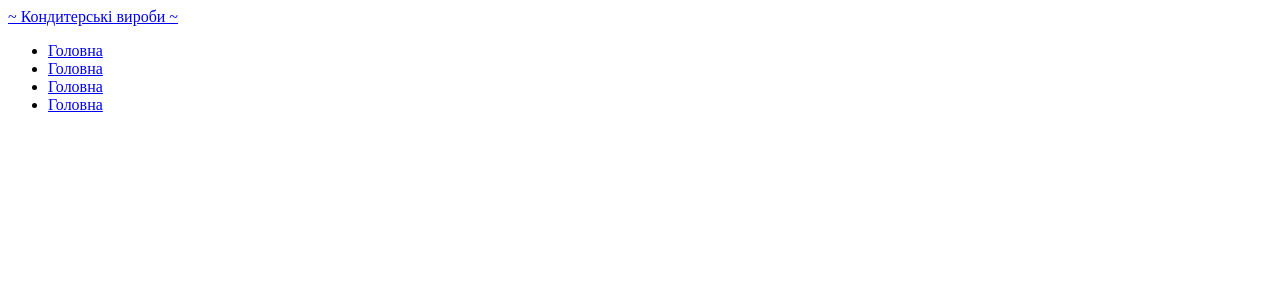
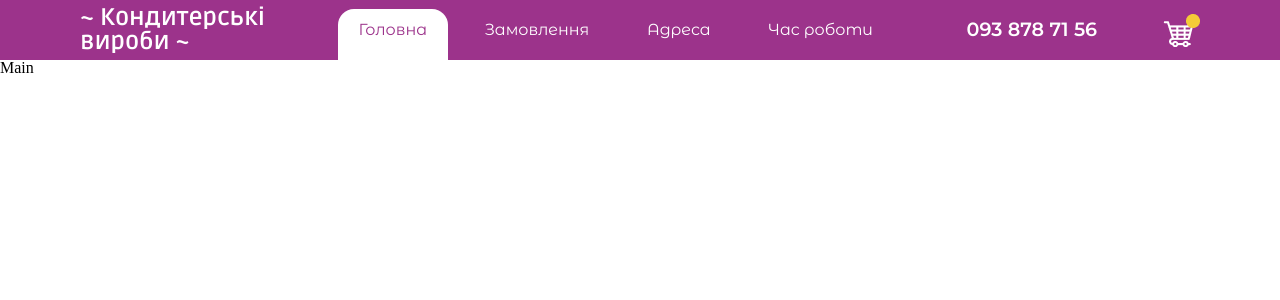
Before and after one commit to yuliadziubalo/bakery, a React (Create React App) app: page / in a window 1280 px wide. Shown: the top 300 px of the page. Built offline with nearby package versions, Linux system fonts and the light colour scheme.

Commit message:
05.04 navbar

```diff
--- a/src/components/App/App.js
+++ b/src/components/App/App.js
@@ -2,10 +2,28 @@ import React from 'react';
 import ReactDOM from 'react-dom/client';
 import Header from '../Header/Header';
 import Navbar from '../Navbar/Navbar';
+import Main from '../pages/Main';
+import Order from '../pages/Order';
+import Adress from '../pages/Adress';
 
-const App = () => {
+function App() {
+    let component
+    switch(window.location.pathname){
+        case "/":
+            component = <Main />
+            break
+        case "/order":
+            component = <Order/>
+            break
+        case "/adress":
+            component = <Adress />
+            break
+    }
     return (
-        <Navbar />
+        <>
+            <Navbar />
+            {component}
+        </>
     )
 }
 
--- a/src/components/Navbar/Navbar.css
+++ b/src/components/Navbar/Navbar.css
@@ -0,0 +1,35 @@
+@import url('https://fonts.googleapis.com/css2?family=Montserrat+Alternates:wght@400;500;600;700&family=Ruda:wght@400;700&display=swap');
+
+.a-logo{
+    font: bold 1.5rem 'Ruda', sans-serif;
+    line-height: 1.5rem;
+}
+
+.nav {
+    font-family: 'Montserrat Alternates', sans-serif;
+    font-weight: regular;
+    background: #9C338B;
+    height: 3.75rem;
+    display: flex;
+    justify-content: space-between;
+    align-items: center;
+    color: white;
+}
+
+.nav a{
+    transition: 0.3s;
+    padding: 0.7rem 1.3rem 1.3rem;
+    margin: 0 0.5rem;
+}
+
+.nav a:hover, nav a.active{
+    background:  rgb(255, 255, 255);
+    color: #9C338B;
+    cursor: pointer;
+    border-radius: 1rem 1rem 0 0;
+}
+
+.phone{
+    font-size: 1.2rem;
+    font-weight: 600;
+}
--- a/src/components/Navbar/Navbar.js
+++ b/src/components/Navbar/Navbar.js
@@ -1,25 +1,33 @@
 import React from 'react'
+import '../../reset.css'
+import './Navbar.css'
+import cart from '../../images/icons/корзина.png'
 
 function Navbar() {
   return (
-    <nav className='nav'>
-        <a href='/' className='a-logo'>~ Кондитерські вироби ~</a>
+    <nav className='nav container'>
+
+        <p className='a-logo'>~ Кондитерські <br/> вироби ~</p>
         <ul>
-            <li>
-                <a href='/'>Головна</a>
-            </li>
-            <li>
-                <a href='/'>Головна</a>
-            </li>
-            <li>
-                <a href='/'>Головна</a>
-            </li>
-            <li>
-                <a href='/'>Головна</a>
-            </li>
+            <CustomLink href="/">Головна</CustomLink>
+            <CustomLink href="/order">Замовлення</CustomLink>
+            <CustomLink href="/adress">Адреса</CustomLink>
+            <CustomLink href="/time">Час роботи</CustomLink>
         </ul>
+        <div className='phone'>093 878 71 56</div>
+        <img alt='cart' height={33} width={38} src={cart}/>
+
     </nav>
   )
 }
 
+function CustomLink({href, children, ...props}){
+    const path = window.location.pathname
+    return (
+        <li>
+            <a className={path === href ? 'active' : ''} href={href} {...props}>{children}</a>
+        </li>
+    )
+}
+
 export default Navbar
--- /dev/null
+++ b/src/components/pages/Adress.js
@@ -0,0 +1,9 @@
+import React from 'react'
+
+function Adress() {
+  return (
+    <div>Adress</div>
+  )
+}
+
+export default Adress
--- /dev/null
+++ b/src/components/pages/Main.js
@@ -0,0 +1,9 @@
+import React from 'react'
+
+function Main() {
+  return (
+    <div>Main</div>
+  )
+}
+
+export default Main
--- /dev/null
+++ b/src/components/pages/Order.js
@@ -0,0 +1,9 @@
+import React from 'react'
+
+function Order() {
+  return (
+    <div>Order</div>
+  )
+}
+
+export default Order
--- /dev/null
+++ b/src/reset.css
@@ -0,0 +1,146 @@
+html,
+body,
+div,
+span,
+applet,
+object,
+iframe,
+h1,
+h2,
+h3,
+h4,
+h5,
+h6,
+p,
+blockquote,
+pre,
+a,
+abbr,
+acronym,
+address,
+big,
+cite,
+code,
+del,
+dfn,
+em,
+font,
+img,
+ins,
+kbd,
+q,
+s,
+samp,
+small,
+strike,
+strong,
+sub,
+sup,
+tt,
+var,
+dl,
+dt,
+dd,
+ol,
+ul,
+li,
+fieldset,
+form,
+label,
+legend,
+table,
+caption,
+tbody,
+tfoot,
+thead,
+tr,
+th,
+td {
+    margin: 0;
+    padding: 0;
+    border: 0;
+    outline: 0;
+    font-weight: inherit;
+    font-style: inherit;
+    font-size: 100%;
+    font-family: inherit;
+    vertical-align: baseline;
+}
+*,
+*::before,
+*::after {
+    box-sizing: border-box;
+    padding: 0;
+    margin: 0;
+}
+
+/* remember to define focus styles! */
+:focus {
+    outline: 0;
+}
+
+body {
+    line-height: 1;
+    color: black;
+    background: white;
+}
+
+ol,
+ul {
+    padding: 0;
+    list-style: none;
+}
+
+/* tables still need 'cellspacing="0"' in the markup */
+table {
+    border-collapse: separate;
+    border-spacing: 0;
+}
+
+caption,
+th,
+td {
+    text-align: left;
+    font-weight: normal;
+}
+
+blockquote:before,
+blockquote:after,
+q:before,
+q:after {
+    content: "";
+}
+
+blockquote,
+q {
+    quotes: """";
+}
+
+a,
+button {
+    text-decoration: none;
+    cursor: pointer;
+}
+a:not([class]) {
+  text-decoration-skip-ink: auto;
+}
+li{
+    display: inline;
+}
+body,h1,h2,h3,h4,p,ul[class],ol[class],li,pre {
+    margin: 0;
+}
+input,
+button,
+textarea,
+select {
+    font: inherit;
+    border:none;
+}
+a{
+    color:white;
+}
+
+.container{
+    padding: 0 5rem;
+}
```
Also changed, not shown: src/images/icons/image 2.png (added), src/images/icons/корзина.png (added).
